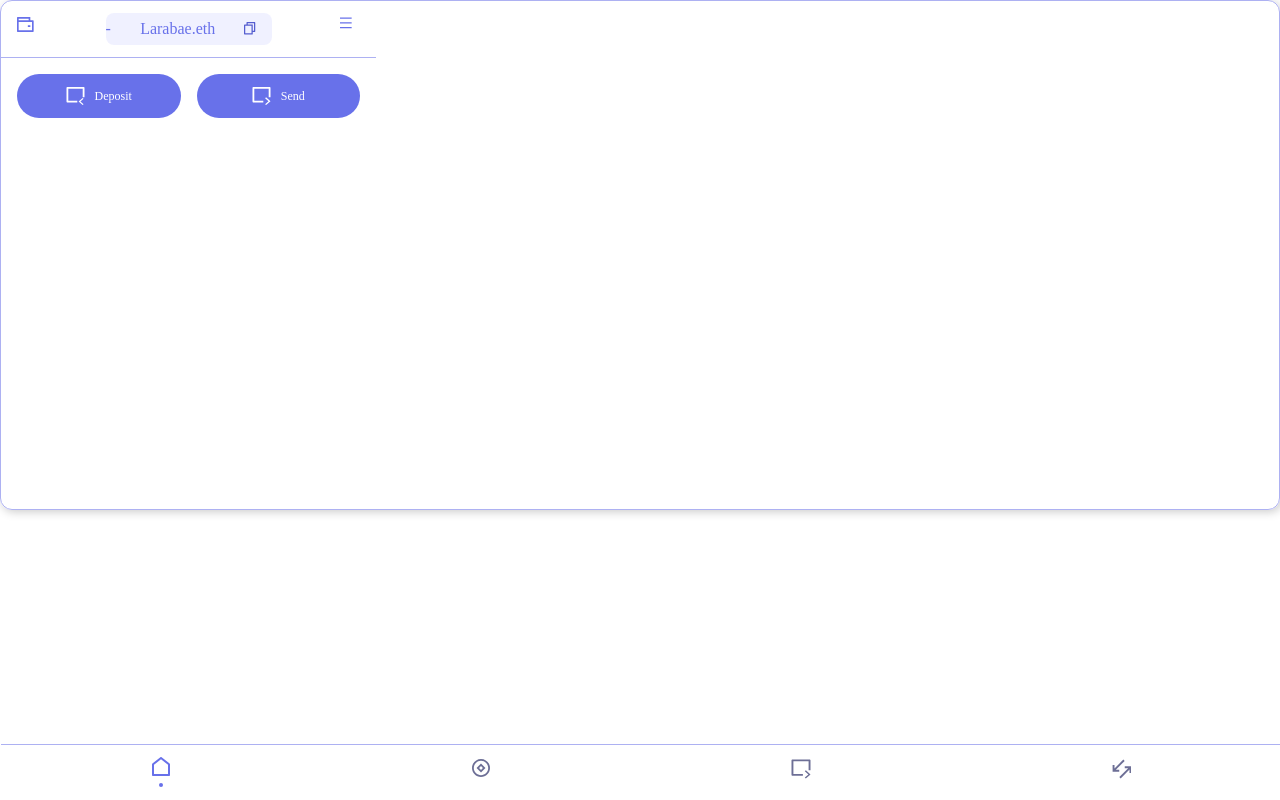
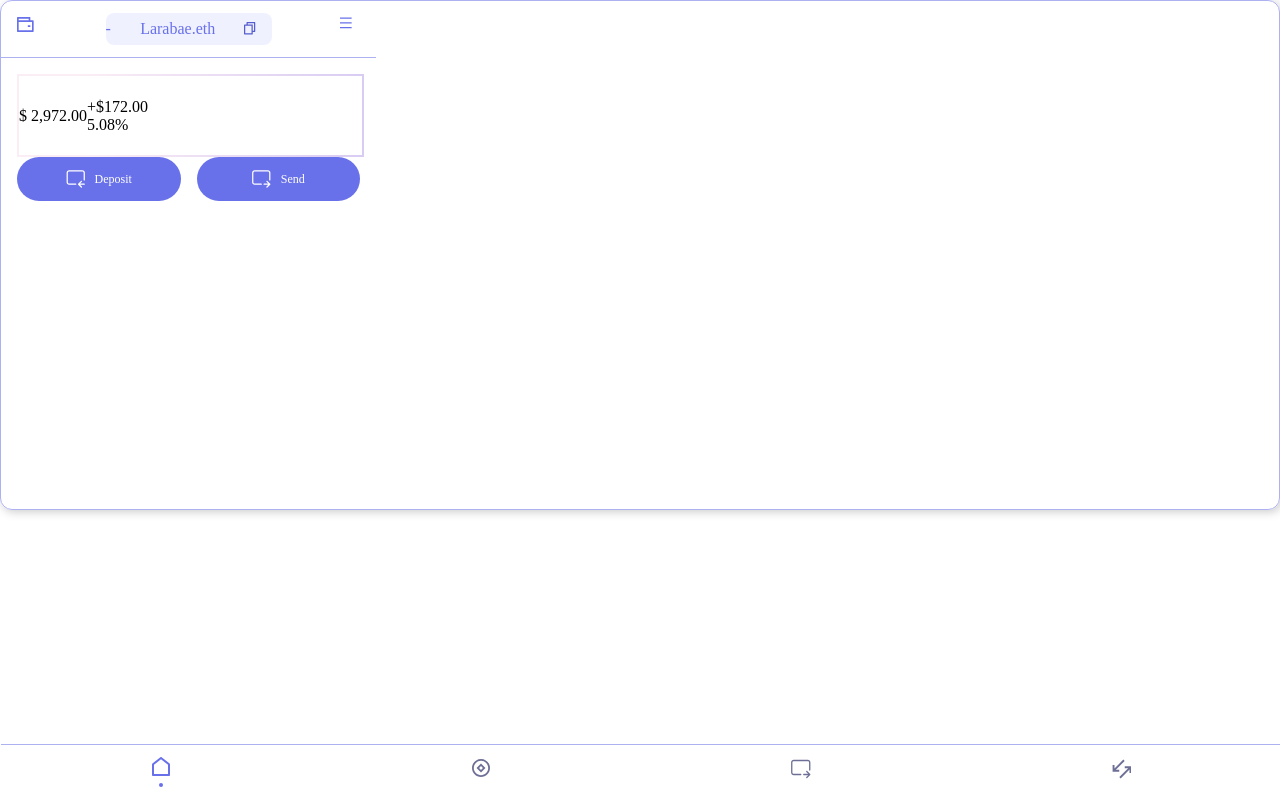
Before and after one commit to CrazyPythonLover1/Chrome-browser-extension-wallet, a React app: page / in a window 1280 px wide. Built offline with nearby package versions, Linux system fonts and the light colour scheme; the HTML template or start-up script is replaced by a standard one.

Commit message:
total value,svg updated

```diff
--- a/src/components/Svg/Icons/Receive.jsx
+++ b/src/components/Svg/Icons/Receive.jsx
@@ -4,11 +4,8 @@ import Svg from "../Svg";
 const Receive = (props) => {
   return (
     <Svg viewBox="0 0 20 19" {...props}>
-      <path
-        fillRule="evenodd"
-        clipRule="evenodd"
-        d="M1.45 0H18.55C18.802 0 19.0436 0.0953227 19.2218 0.264999C19.3999 0.434674 19.5 0.664804 19.5 0.904762V10.8571H17.6V5.42857V1.80952H2.4V5.42857V14.4762H11.9V16.2857H1.45C1.19804 16.2857 0.956408 16.1904 0.778249 16.0207C0.600089 15.851 0.5 15.6209 0.5 15.381V0.904762C0.5 0.664804 0.600089 0.434674 0.778249 0.264999C0.956408 0.0953227 1.19804 0 1.45 0ZM18.5041 12.3766L15.1847 15.2744L18.5041 18.1722L17.5559 19L13.2883 15.2744L17.5559 11.5489L18.5041 12.3766Z"
-      />
+      <path d="M2.29887 2.04887C2.55119 1.79655 2.89341 1.65479 3.25025 1.65479H17.2503C17.6071 1.65479 17.9493 1.79655 18.2016 2.04887C18.454 2.30119 18.5957 2.64341 18.5957 3.00025V10.5002C18.5957 10.8617 18.8888 11.1548 19.2503 11.1548C19.6117 11.1548 19.9048 10.8617 19.9048 10.5002V3.00025C19.9048 2.29622 19.6251 1.62103 19.1273 1.1232C18.6295 0.625378 17.9543 0.345703 17.2503 0.345703H3.25025C2.54622 0.345703 1.87103 0.625377 1.3732 1.1232C0.875377 1.62103 0.595703 2.29622 0.595703 3.00025V13.0002C0.595703 13.7043 0.875378 14.3795 1.3732 14.8773C1.87103 15.3751 2.54622 15.6548 3.25025 15.6548H10.2502C10.6117 15.6548 10.9048 15.3617 10.9048 15.0002C10.9048 14.6388 10.6117 14.3457 10.2502 14.3457H3.25025C2.89341 14.3457 2.55119 14.204 2.29887 13.9516C2.04655 13.6993 1.90479 13.3571 1.90479 13.0002V3.00025C1.90479 2.64341 2.04655 2.30119 2.29887 2.04887Z" />
+      <path d="M16.7136 18.4631C16.4579 18.7187 16.0435 18.7187 15.7879 18.4631L12.7888 15.4639L12.7808 15.4559C12.7216 15.3948 12.6766 15.325 12.6458 15.2508C12.6146 15.1754 12.597 15.0928 12.5962 15.0063L12.5962 15.0002L12.5962 14.9942C12.5977 14.8287 12.6616 14.6637 12.7879 14.5374L15.7879 11.5374C16.0435 11.2818 16.4579 11.2818 16.7136 11.5374C16.9692 11.793 16.9692 12.2075 16.7136 12.4631L14.8309 14.3457H19.2507C19.6122 14.3457 19.9053 14.6387 19.9053 15.0002C19.9053 15.3617 19.6122 15.6548 19.2507 15.6548H14.8309L16.7136 17.5374C16.9692 17.793 16.9692 18.2075 16.7136 18.4631Z" />
     </Svg>
   );
 };
--- a/src/components/Svg/Icons/Send.jsx
+++ b/src/components/Svg/Icons/Send.jsx
@@ -1,16 +1,21 @@
 import React from "react";
 import Svg from "../Svg";
 
-const Menu = (props) => {
+const Send = (props) => {
   return (
     <Svg viewBox="0 0 20 19" {...props}>
       <path
         fillRule="evenodd"
         clipRule="evenodd"
-        d="M1.45 0H18.55C18.802 0 19.0436 0.0953227 19.2218 0.264999C19.3999 0.434674 19.5 0.664804 19.5 0.904762V10.8571H17.6V5.42857V1.80952H2.4V5.42857V14.4762H11.9V16.2857H1.45C1.19804 16.2857 0.956408 16.1904 0.778249 16.0207C0.600089 15.851 0.5 15.6209 0.5 15.381V0.904762C0.5 0.664804 0.600089 0.434674 0.778249 0.264999C0.956408 0.0953227 1.19804 0 1.45 0ZM13.8 11.7618L17.4275 14.9286L13.8 18.0954L14.8362 19L19.5 14.9286L14.8362 10.8571L13.8 11.7618Z"
+        d="M16.2131 11.5374C15.9575 11.2818 15.543 11.2818 15.2874 11.5374C15.0318 11.793 15.0318 12.2075 15.2874 12.4631L17.17 14.3457H12.7502C12.3888 14.3457 12.0957 14.6388 12.0957 15.0002C12.0957 15.3617 12.3888 15.6548 12.7502 15.6548H17.17L15.2874 17.5374C15.0318 17.793 15.0318 18.2075 15.2874 18.4631C15.543 18.7187 15.9575 18.7187 16.2131 18.4631L19.2131 15.4631C19.3394 15.3368 19.4033 15.1718 19.4048 15.0063C19.4048 15.0043 19.4048 15.0023 19.4048 15.0002C19.4048 14.9982 19.4048 14.9962 19.4048 14.9942C19.404 14.9077 19.3864 14.8251 19.3551 14.7497C19.3244 14.6754 19.2794 14.6057 19.2202 14.5446C19.2176 14.5419 19.2149 14.5392 19.2122 14.5365"
+      />
+      <path
+        fillRule="evenodd"
+        clipRule="evenodd"
+        d="M2.75025 1.65479C2.39341 1.65479 2.05119 1.79655 1.79887 2.04887C1.54655 2.30119 1.40479 2.64341 1.40479 3.00025V13.0002C1.40479 13.3571 1.54655 13.6993 1.79887 13.9516C2.05119 14.204 2.39341 14.3457 2.75025 14.3457H9.75025C10.1117 14.3457 10.4048 14.6388 10.4048 15.0002C10.4048 15.3617 10.1117 15.6548 9.75025 15.6548H2.75025C2.04622 15.6548 1.37103 15.3751 0.873201 14.8773C0.375378 14.3795 0.0957031 13.7043 0.0957031 13.0002V3.00025C0.0957031 2.29622 0.375377 1.62103 0.873201 1.1232C1.37103 0.625377 2.04622 0.345703 2.75025 0.345703H16.7503C17.4543 0.345703 18.1295 0.625378 18.6273 1.1232C19.1251 1.62103 19.4048 2.29622 19.4048 3.00025V10.5002C19.4048 10.8617 19.1117 11.1548 18.7503 11.1548C18.3888 11.1548 18.0957 10.8617 18.0957 10.5002V3.00025C18.0957 2.64341 17.954 2.30119 17.7016 2.04887C17.4493 1.79655 17.1071 1.65479 16.7503 1.65479H2.75025Z"
       />
     </Svg>
   );
 };
 
-export default Menu;
+export default Send;
--- a/src/pages/Home/components/TotalValue/index.jsx
+++ b/src/pages/Home/components/TotalValue/index.jsx
@@ -1,7 +1,32 @@
 import React from "react";
+import { Box } from "@mui/material";
+import { useTheme } from "@mui/material";
+import { DivFlex } from "../../../../components";
 
 function TotalValue() {
-  return <div>TotalValue</div>;
+  const theme = useTheme();
+
+  return (
+    <Box
+      sx={{
+        border: "2px solid",
+        borderImage: `${theme.palette.purple_gradient.primary} 1`,
+        width: "100%",
+        height: "79px",
+        display: "flex",
+        // justifyContent: "space-between",
+        alignItems: "center",
+      }}
+    >
+      <DivFlex justifyContent="space-between" alignItems="center">
+        <Box>$ 2,972.00</Box>
+        <Box>
+          <Box>+$172.00</Box>
+          <Box>5.08%</Box>
+        </Box>
+      </DivFlex>
+    </Box>
+  );
 }
 
 export default TotalValue;
--- a/src/pages/Home/index.jsx
+++ b/src/pages/Home/index.jsx
@@ -4,6 +4,7 @@ import styled from "@emotion/styled";
 import Header from "../../components/Header";
 import Button from "../../components/Button";
 import { ReceiveIcon, SendIcon } from "../../components/Svg";
+import TotalValue from "./components/TotalValue";
 
 const Container = styled.div`
   padding: 16px;
@@ -14,6 +15,7 @@ function HomePage() {
     <Box>
       <Header />
       <Container>
+        <TotalValue />
         <Box
           sx={{
             display: "flex",
```
Also changed, not shown: src/pages/Security/index.jsx (added, +7 -0 lines), 2 other files (tests, documents, lock files or other folders).
